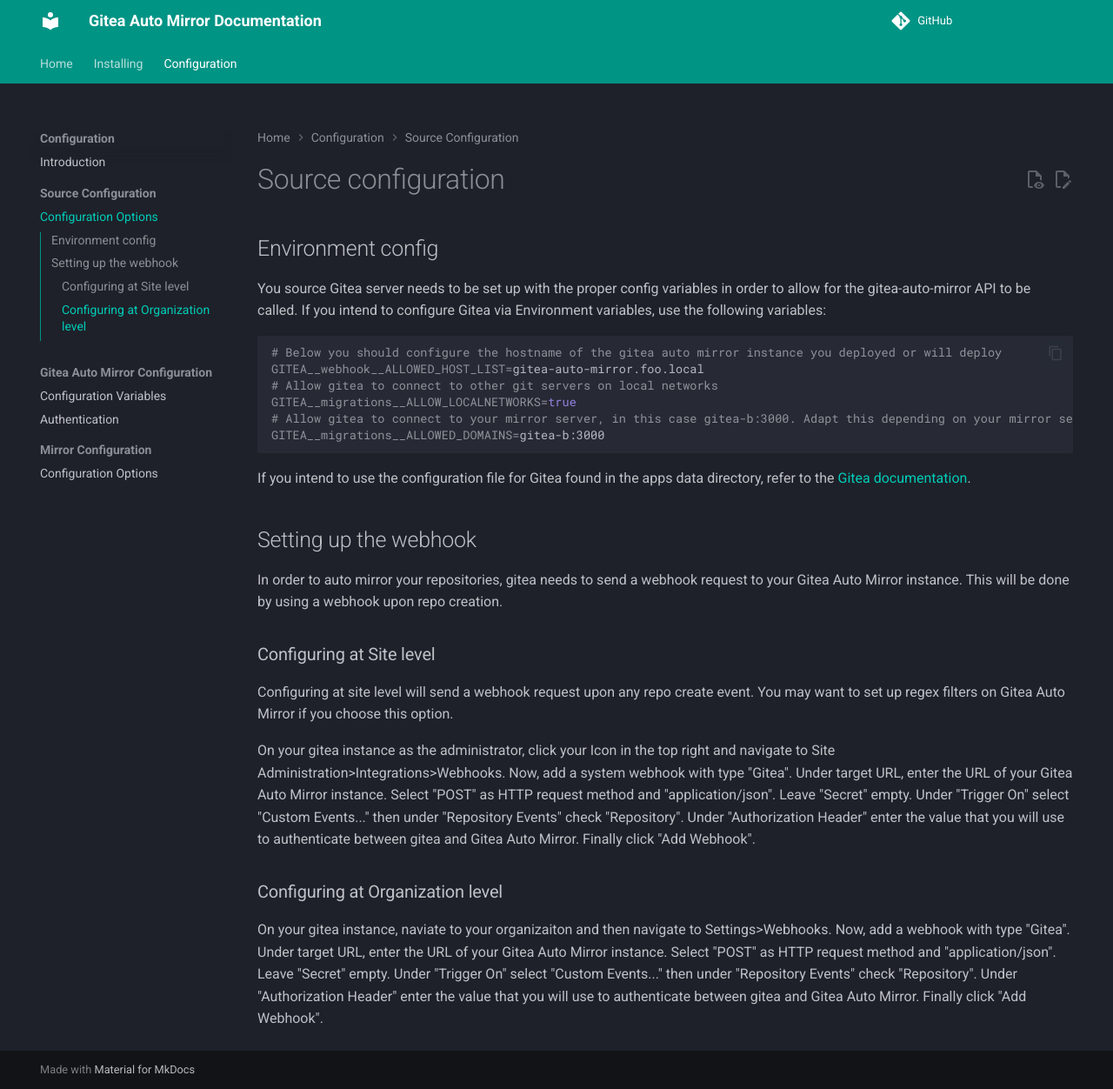
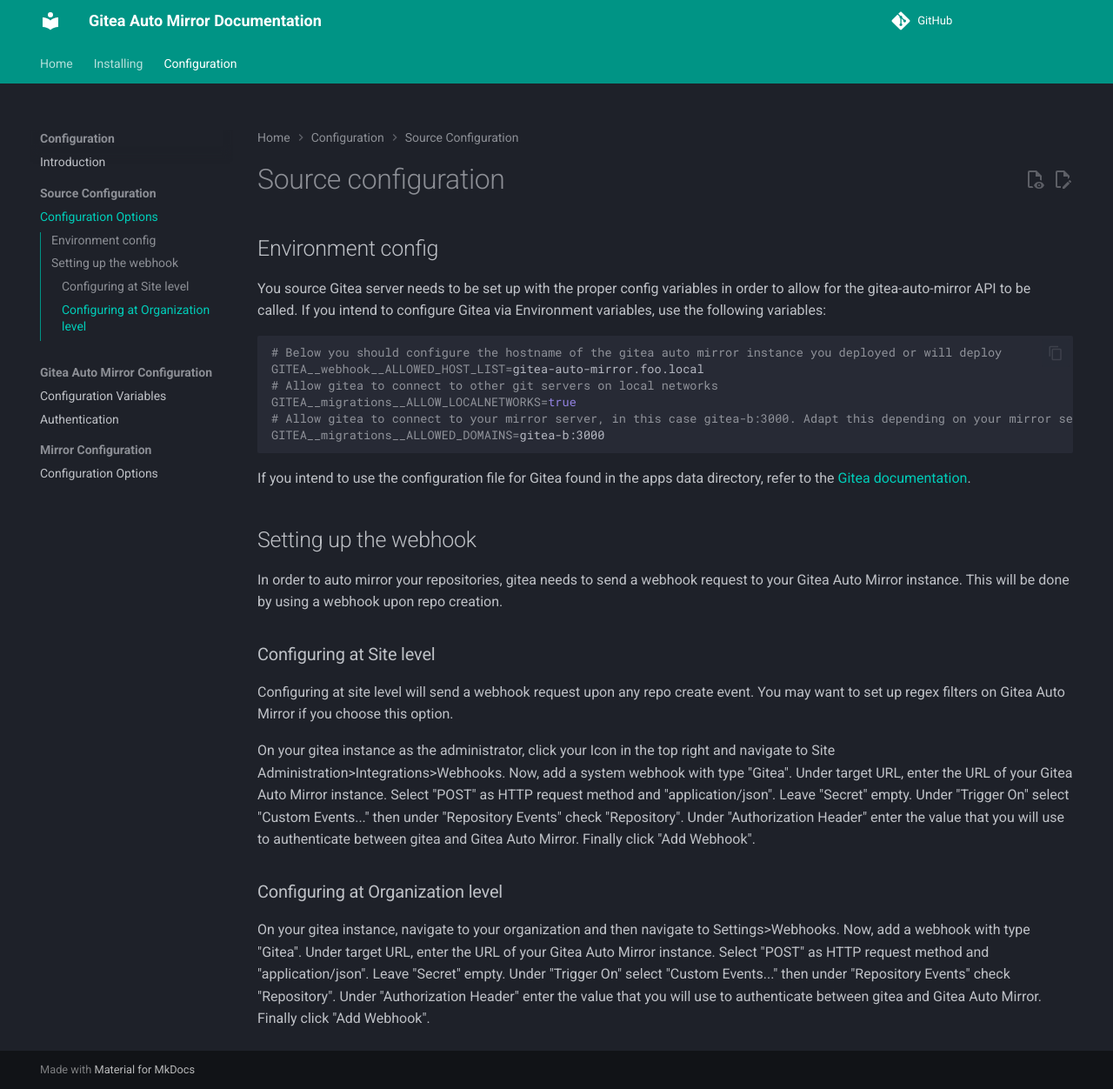
Before and after one commit to LightJack05/gitea-auto-mirror, an MkDocs documentation site: the page built from docs/configuring/source.md, in a window 1280 px wide and 1252 px high. Shown: the whole window at 87% size. Built offline with MkDocs 1.6.1 and Material for MkDocs 9.7.7, drawn with Linux system fonts in a browser that asks for light colours; plug-ins that fetch from the network failed and are left out; comment, search, counter and statistics services are not loaded.

Commit message:
Fix spelling errors in documentation
Co-authored-by: LightJack05 <66321084+LightJack05@users.noreply.github.com>

```diff
--- a/docs/configuring/source.md
+++ b/docs/configuring/source.md
@@ -33,7 +33,7 @@ Finally click "Add Webhook".
 
 ### Configuring at Organization level
 
-On your gitea instance, naviate to your organizaiton and then navigate to Settings>Webhooks.
+On your gitea instance, navigate to your organization and then navigate to Settings>Webhooks.
 Now, add a webhook with type "Gitea".
 Under target URL, enter the URL of your Gitea Auto Mirror instance.
 Select "POST" as HTTP request method and "application/json".
```
Also changed, not shown: docs/configuring/index.md (+1 -1 lines), docs/index.md (+3 -3 lines).
